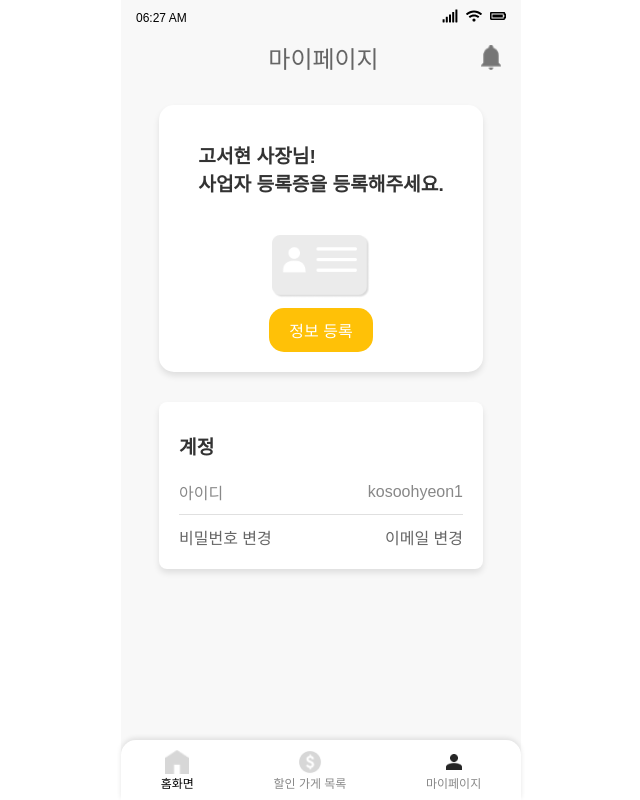
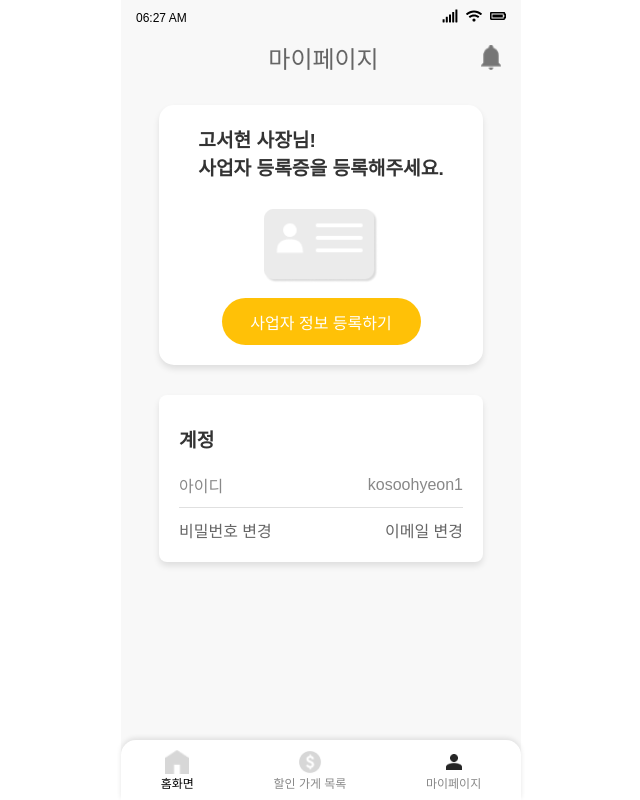
Before and after one commit to UMC-6th-BAB/BAB-FE, a React (Vite) app: page /manager in a window 1280 px wide. Shown: the whole page, without its empty margins (319-959 px from the left). Built offline with nearby package versions, Linux system fonts and the light colour scheme; a web font is replaced by a local one.

Commit message:
design: 가게 정보 등록 후 사장님 마이페이지 퍼블리싱 완료

```diff
--- /dev/null
+++ b/src/components/ManagerCompletedCard/ManagerCompletedCard.style.ts
@@ -0,0 +1,79 @@
+import styled from 'styled-components'
+
+export const CardContainer = styled.div`
+  display: flex;
+  flex-direction: column;
+  justify-content: space-evenly;
+  background: white;
+  box-shadow: 0 4px 6px rgba(0, 0, 0, 0.1);
+  border-radius: 15px;
+  width: 90%;
+  max-width: 342px;
+  min-height: 230px;
+  padding: 20px;
+  box-sizing: border-box;
+  margin: 20px 0;
+`
+
+export const CardTitle = styled.h2`
+  font-size: 1rem;
+  color: #676767;
+  text-align: left;
+  font-weight: bold;
+  margin: 0;
+`
+
+export const CardSubtitle = styled.h3`
+  font-size: 1.2rem;
+  color: #333;
+  text-align: left;
+  font-weight: bold;
+  margin: 0 0 10px 0;
+`
+
+export const CardContent = styled.div`
+  display: flex;
+  justify-content: space-between;
+  width: 100%;
+  margin-bottom: 20px;
+`
+
+export const CardButton = styled.button`
+  display: flex;
+  flex-direction: column;
+  justify-content: center;
+  align-items: center;
+  width: 130px;
+  min-height: 70px;
+  background-color: #f8f8f8;
+  box-shadow: 0 4px 6px rgba(0, 0, 0, 0.1);
+  border-radius: 10px;
+  font-size: 0.9rem;
+  cursor: pointer;
+  border: none;
+  color: #000;
+  font-weight: bold;
+  white-space: normal; /* 줄바꿈 허용 */
+`
+
+export const EditButton = styled.button`
+  display: flex;
+  justify-content: space-between;
+  align-items: center;
+  width: 100%;
+  padding: 5px 0;
+  height: 20px;
+  background: none;
+  border: none;
+  font-size: 1rem;
+  color: #000;
+  cursor: pointer;
+  font-weight: semibold;
+`
+
+export const ArrowIcon = styled.span`
+  margin-left: auto;
+  margin-right: 10px;
+  font-size: 1.2rem;
+  color: #666;
+`
--- a/src/components/ManagerCompletedCard/ManagerCompletedCard.tsx
+++ b/src/components/ManagerCompletedCard/ManagerCompletedCard.tsx
@@ -1,6 +1,31 @@
+import React from 'react'
+
+import restaurantInfoStore from '@stores/restaurantInfoStore'
+import {
+  CardContainer,
+  CardTitle,
+  CardContent,
+  CardSubtitle,
+  CardButton,
+  EditButton,
+  ArrowIcon,
+} from './ManagerCompletedCard.style'
+
 export default function ManagerCompletedCard() {
-  return <div></div>
-  {
-    /* 모든 정보가 다 입력되면 zustand store에서 불러와서 해당 컴포넌트에 랜더링해주기*/
-  }
+  const { restaurantInfo } = restaurantInfoStore()
+
+  return (
+    <CardContainer>
+      <CardTitle>고서현 사장님의</CardTitle>
+      <CardSubtitle>{restaurantInfo.name}</CardSubtitle>
+      <CardContent>
+        <CardButton>할인행사 진행하기</CardButton>
+        <CardButton>진행했던 할인행사 보기</CardButton>
+      </CardContent>
+      <EditButton>
+        가게 정보 수정하기
+        <ArrowIcon>&gt;</ArrowIcon>
+      </EditButton>
+    </CardContainer>
+  )
 }
--- a/src/components/Modal/RegisterModal.style.ts
+++ b/src/components/Modal/RegisterModal.style.ts
@@ -14,7 +14,7 @@ export const ModalBackground = styled.div`
   z-index: 1000;
 `
 
-export const ModalText = styled.p`
+export const ModalTextWrapper = styled.div`
   font-size: 1rem;
   color: #333;
   margin: 0 0 10px;
@@ -40,7 +40,7 @@ export const ModalContainer = styled.div`
   text-align: center;
 `
 
-export const Button = styled.button<{ gray?: boolean }>`
+export const Button = styled.button<{ gray?: string }>`
   width: 203px;
   height: 41px;
   background: ${({ gray }) => (gray ? '#EEEEEE' : '#ffc107')};
--- a/src/components/Modal/RegisterModal.tsx
+++ b/src/components/Modal/RegisterModal.tsx
@@ -4,7 +4,7 @@ import cloudIcon from '@assets/icons/구름 아이콘.png' // 이미지 경로
 import {
   ModalBackground,
   ModalContainer,
-  ModalText,
+  ModalTextWrapper,
   Button,
 } from '@components/Modal/RegisterModal.style'
 
@@ -16,15 +16,15 @@ export default function RegisterModal() {
   return (
     <ModalBackground onClick={closeModal}>
       <ModalContainer onClick={(e) => e.stopPropagation()}>
-        <ModalText>
+        <ModalTextWrapper>
           <p>사장님!</p>
           <p>오늘은 비가 오는 날이에요.</p>
           <p>천원 할인행사를 진행할까요?</p>
-        </ModalText>
+        </ModalTextWrapper>
         <img src={cloudIcon} alt="cloud" width="54" height="48" />
         <Button onClick={closeModal}>좋아요!</Button>
         {/* 좋아요 버튼 누르면 라우팅 해주면 됌*/}
-        <Button gray onClick={closeModal}>
+        <Button gray="true" onClick={closeModal}>
           다음에 할게요
         </Button>
       </ModalContainer>
--- a/src/components/RegistrationPrompt.tsx
+++ b/src/components/RegistrationPrompt.tsx
@@ -1,9 +1,21 @@
 import { BusinessInfo } from '@mocks/businessInfo'
+import { styled } from 'styled-components'
 
 interface RegistrationPromptProps {
   isRegistered: boolean
   businessData: BusinessInfo[] | null
 }
+
+const PromptContainer = styled.div`
+  width: auto;
+  height: 59px;
+`
+
+const PromptText = styled.span`
+  display: block;
+  font-size: 1.2rem;
+  color: #333;
+`
 
 export default function RegistrationPrompt({
   isRegistered,
@@ -11,19 +23,17 @@ export default function RegistrationPrompt({
 }: RegistrationPromptProps) {
   return (
     <>
-      <span>고서현 사장님!</span>
-      <br />
-      {isRegistered && businessData ? (
-        <>
-          <span>심사가 완료되었습니다</span>
-          <br />
-          <span>가게 정보를 등록해주세요.</span>
-        </>
-      ) : (
-        <>
-          <span>사업자 등록증을 등록해주세요.</span>
-        </>
-      )}
+      <PromptContainer>
+        <PromptText>고서현 사장님!</PromptText>
+        {isRegistered && businessData ? (
+          <>
+            <PromptText>심사가 완료되었습니다</PromptText>
+            <PromptText>가게 정보를 등록해주세요.</PromptText>
+          </>
+        ) : (
+          <PromptText>사업자 등록증을 등록해주세요.</PromptText>
+        )}
+      </PromptContainer>
     </>
   )
 }
--- a/src/pages/ManagerPage/ManagerPage.style.ts
+++ b/src/pages/ManagerPage/ManagerPage.style.ts
@@ -52,27 +52,30 @@ export const Card = styled.div`
 `
 
 export const CardImage = styled.img`
-  width: 98px;
-  height: auto;
+  min-width: 68px;
+  max-width: 115px;
+  min-height: 73px;
+  max-height: 80px;
 `
 
 export const CardTitle = styled.h2`
   text-align: left;
   font-size: 1.2rem;
   color: #333;
-  margin-bottom: 10px;
+  margin: 0px;
   font-weight: bold;
   min-width: 242px;
   min-height: 84px;
 `
 
 export const Button = styled.button`
+  width: 199px;
+  height: 47px;
   background: #ffc107;
   border: none;
-  border-radius: 15px;
-  padding: 10px 20px;
+  border-radius: 25px;
   font-size: 1rem;
-  margin-top: 10px;
+  margin-top: 15px;
   color: white;
   cursor: pointer;
 `
--- a/src/pages/ManagerPage/ManagerPage.tsx
+++ b/src/pages/ManagerPage/ManagerPage.tsx
@@ -20,11 +20,15 @@ import useModalStore from '@stores/modalStore'
 import { BusinessInfo, businessInfo } from '@mocks/businessInfo'
 import { useEffect, useState } from 'react'
 import RegisterModal from '@components/Modal/RegisterModal'
+import ManagerCompletedCard from '@components/ManagerCompletedCard/ManagerCompletedCard'
+import restaurantInfoStore from '@stores/restaurantInfoStore'
 
 export default function ManagerPage() {
   const { isRegistered, setIsRegistered } = registerInfoStore()
+  const { isRestaurantRegistered, setRestaurantRegistered } =
+    restaurantInfoStore()
+  const { openModal } = useModalStore()
   const [businessData, setBusinessData] = useState<BusinessInfo[] | null>(null)
-  const { openModal, closeModal, isModalOpen } = useModalStore()
 
   useEffect(() => {
     if (isRegistered) {
@@ -35,11 +39,13 @@ export default function ManagerPage() {
   }, [isRegistered])
 
   const handleRegisterClick = (): void => {
-    if (isRegistered && businessData) {
+    setIsRegistered(true)
+    setBusinessData(businessData) // 등록 후에 사업자 정보 설정
+  }
+
+  const handleRestaurantRegisterdClick = (): void => {
+    setRestaurantRegistered(true)
     openModal()
-    } else {
-      setIsRegistered(true)
-    }
   }
 
   return (
@@ -48,6 +54,9 @@ export default function ManagerPage() {
         <TitleText>마이페이지</TitleText>
         <NotifyIcon src={bellIcon} />
       </Title>
+      {isRestaurantRegistered ? (
+        <ManagerCompletedCard />
+      ) : (
         <Card>
           <CardTitle>
             <RegistrationPrompt
@@ -60,11 +69,16 @@ export default function ManagerPage() {
           ) : (
             <CardImage src={icon} alt="등록증 아이콘" />
           )}
-        <Button onClick={handleRegisterClick}>
-          {isRegistered && businessData ? '가게 등록' : '정보 등록'}
+          {isRegistered && businessData ? (
+            <Button onClick={handleRestaurantRegisterdClick}>
+              가게 등록하러 가기
             </Button>
-        {/* 가게 등록 버튼 누르면 나중애 라우팅 해주기*/}
+          ) : (
+            <Button onClick={handleRegisterClick}>사업자 정보 등록하기</Button>
+          )}
         </Card>
+      )}
+
       <AccountInfo>
         <AccountDetail className="title">계정</AccountDetail>
         <AccountDetail className="subtitle">
@@ -77,7 +91,7 @@ export default function ManagerPage() {
           <span>이메일 변경</span>
         </AccountActions>
       </AccountInfo>
-      {isModalOpen && <RegisterModal />}
+      {isRestaurantRegistered ? <RegisterModal /> : null}
     </ManagerPageContainer>
   )
 }
--- /dev/null
+++ b/src/stores/restaurantInfoStore.ts
@@ -0,0 +1,49 @@
+import { create } from 'zustand'
+
+interface BusinessHours {
+  day: string
+  open: string
+  close: string
+  isChecked: boolean
+}
+
+interface MenuItem {
+  image: string
+  name: string
+  price: string
+}
+
+interface restaurantInfo {
+  name: string
+  restaurantLink: string
+  image: string
+  university: string
+  businessHours: BusinessHours[]
+  breakTime: BusinessHours[]
+  menu: MenuItem[]
+}
+
+interface restaurantStore {
+  restaurantInfo: restaurantInfo
+  setrestaurantInfo: (info: restaurantInfo) => void
+  isRestaurantRegistered: boolean
+  setRestaurantRegistered: (registered: boolean) => void
+}
+
+const restaurantInfoStore = create<restaurantStore>((set) => ({
+  restaurantInfo: {
+    name: '밥이득 김치찌개',
+    restaurantLink: '',
+    image: '',
+    university: '',
+    businessHours: [],
+    breakTime: [],
+    menu: [],
+  },
+  setrestaurantInfo: (info) => set({ restaurantInfo: info }),
+  isRestaurantRegistered: false,
+  setRestaurantRegistered: (registered) =>
+    set({ isRestaurantRegistered: registered }),
+}))
+
+export default restaurantInfoStore
```
Lines whose indentation alone changed are shown as unchanged.
